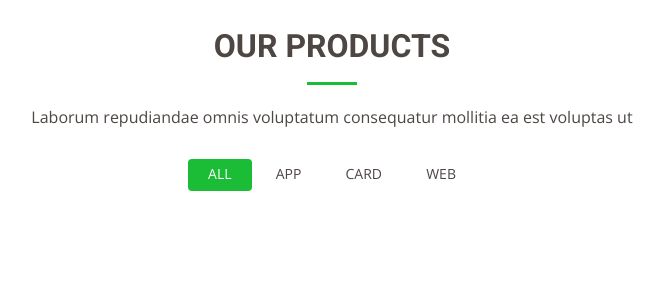
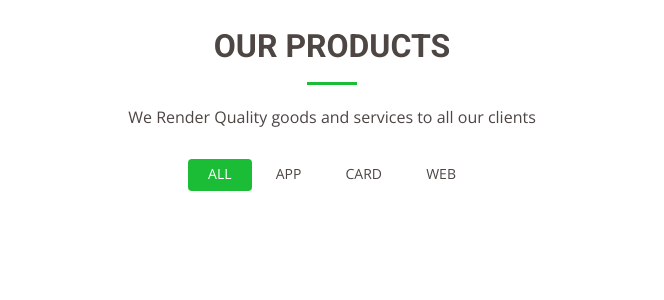
Before and after one commit to mosay360/kan360s, a Django app: page / in a window 1280 px wide. Shown: the part 1338-1638 px from the top of the page, without its empty margins (308-972 px from the left). Run offline with Django 3.2, Linux system fonts and the light colour scheme; data that the repository does not hold is empty; parts of the project's set-up code (start-up, migrations or seed data) failed here and were passed over; some libraries are stand-ins or nearby versions.

Commit message:
initia commit

```diff
--- a/requirements.txt
+++ b/requirements.txt
@@ -20,7 +20,7 @@ decorator==5.1.1
 dicttoxml==1.7.4
 distro==1.4.0
 dj-database-url==0.5.0
-Django==4.0.1
+Django==4.0.1https://mosay360.herokuapp.com/
 django-ckeditor==6.2.0
 django-heroku==0.3.1
 django-jazzmin==2.5.0
--- a/templates/index.html
+++ b/templates/index.html
@@ -148,7 +148,7 @@
 
         <div class="section-title">
           <h2>Our products</strong></h2>
-          <p>Laborum repudiandae omnis voluptatum consequatur mollitia ea est voluptas ut</p>
+          <p>We Render Quality goods and services to all our clients</p>
         </div>
 
 
```
